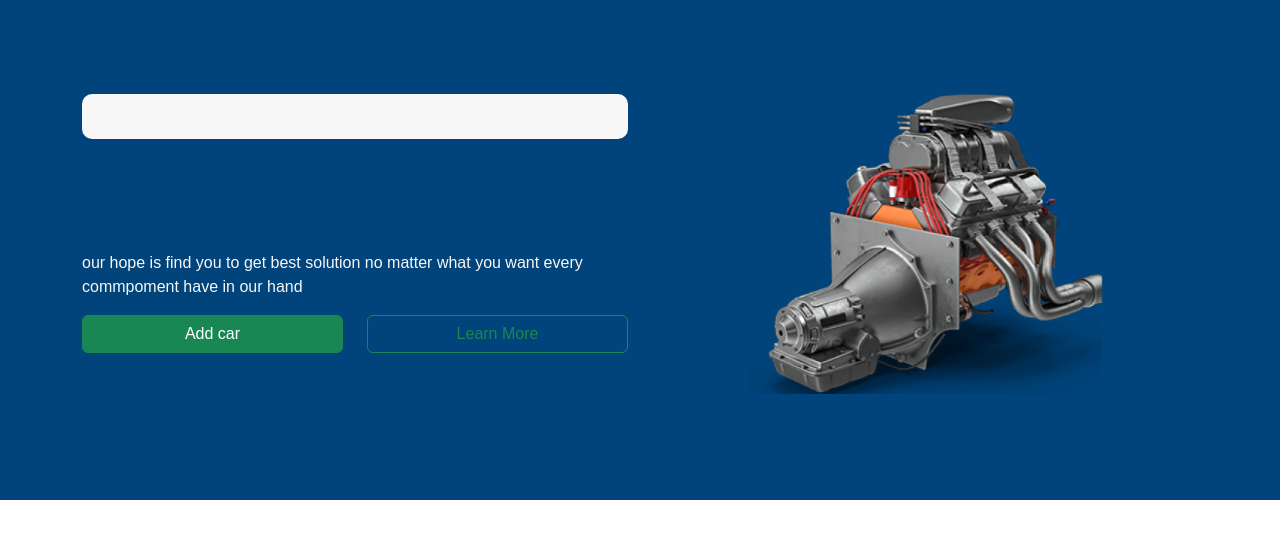
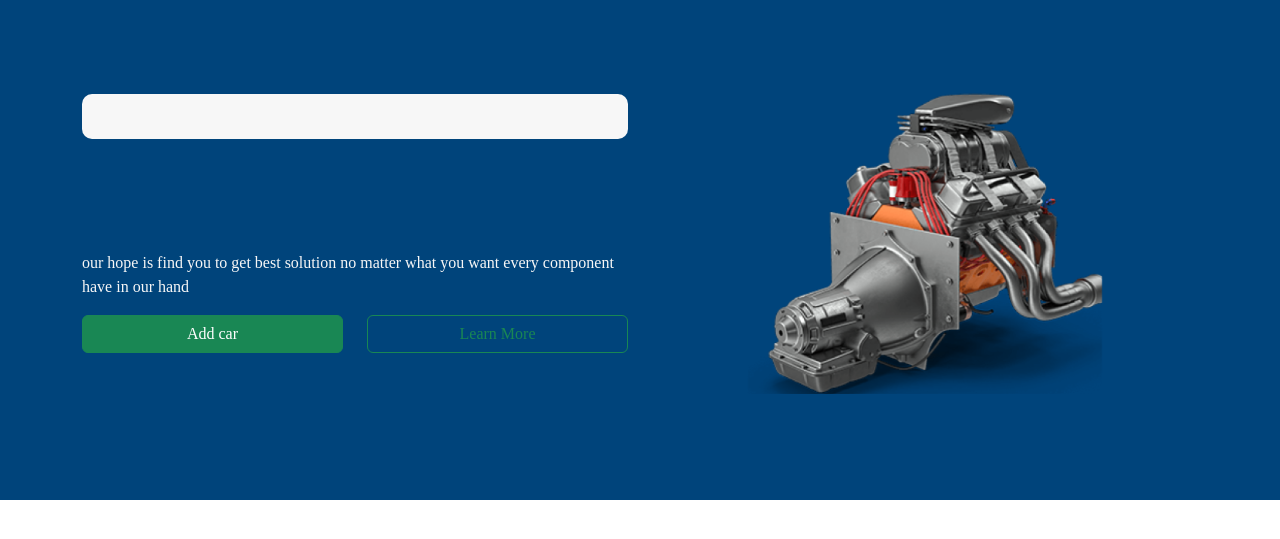
Before and after one commit to WebMalidu/spare_part_new_website, a PHP site: page /heroSection.php in a window 1280 px wide. Shown: the top 539 px of the page. Run offline with PHP 8.4, Linux system fonts and the light colour scheme.

Commit message:
correct spelling mistakes

```diff
--- a/frontend/css/main.css
+++ b/frontend/css/main.css
@@ -2,7 +2,7 @@
      margin: 0px;
      padding: 0px;
      box-sizing: border-box;
-     font-family: 'Rubik', sans-serif;
+     font-family: 'Rubik';
 }
 
 :root {
--- a/frontend/heroSection.php
+++ b/frontend/heroSection.php
@@ -34,7 +34,7 @@
                          </div>
                          <div class="col-12 hr-bd-parahmain  " style="color:#F7F7F7;">
                               <div class="col-12  pt-5 pt-lg-0">
-                                   <p>our hope is find you to get best solution no matter what you want every commpoment have in our hand</p>
+                                   <p>our hope is find you to get best solution no matter what you want every component have in our hand</p>
                               </div>
                               <!-- btn section -->
                               <div class="col-12 hr-bd-parah m-0">
```
